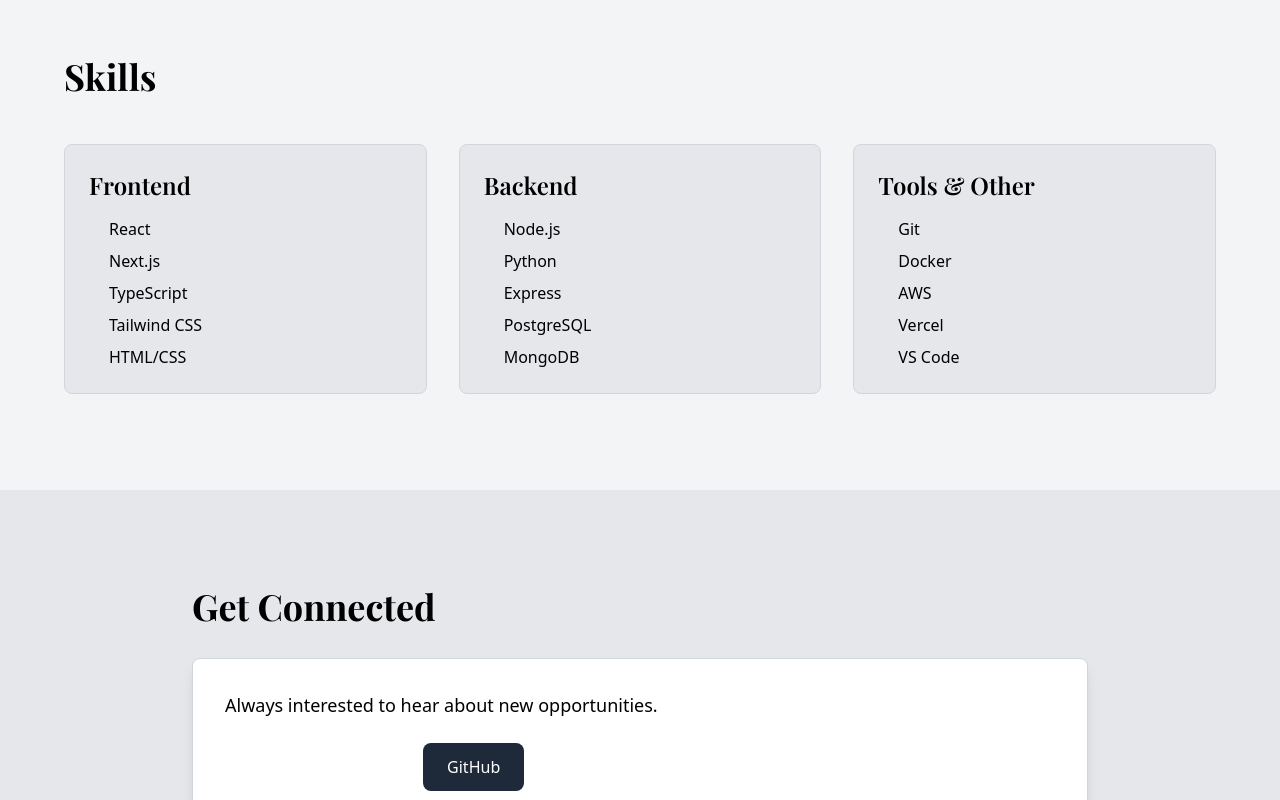
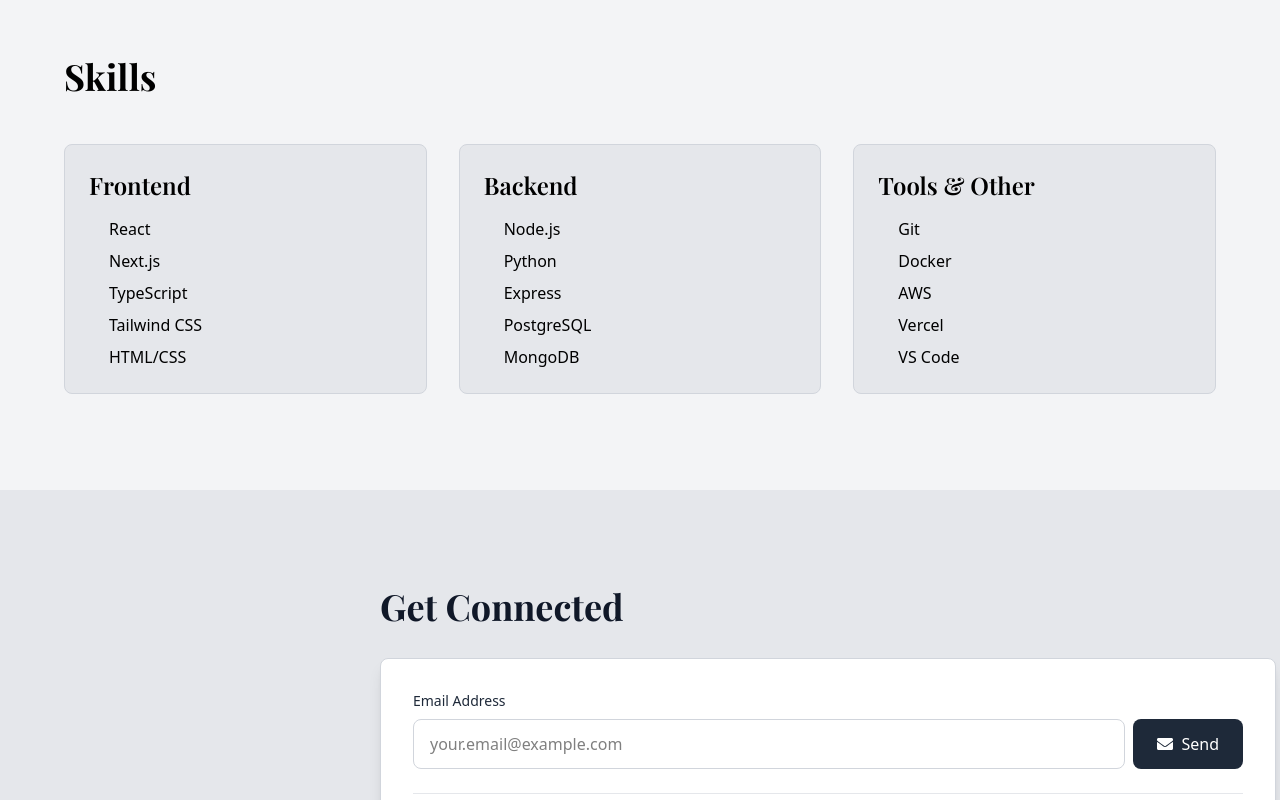
Before and after one commit to aaronfinnila/portfolio, a Next.js app: page / in a window 1280 px wide. Shown: the part 2000-2800 px from the top of the page. Built offline with nearby package versions, Linux system fonts and the light colour scheme; a web font is replaced by a local one.

Commit message:
portfolio progress

```diff
--- a/app/components/Header.tsx
+++ b/app/components/Header.tsx
@@ -1,22 +1,33 @@
 'use client';
 
 import { useState, useEffect } from 'react';
+import { FaGithub, FaLinkedin } from 'react-icons/fa';
 
 export default function Header() {
-  const [isVisible, setIsVisible] = useState(false);
+  const [isVisible, setIsVisible] = useState(true);
+  const [lastScrollY, setLastScrollY] = useState(0);
 
   useEffect(() => {
     const handleScroll = () => {
-      if (window.scrollY > 400) {
+      const currentScrollY = window.scrollY;
+
+      if (currentScrollY < 50) {
+        // Always show when near the top
         setIsVisible(true);
-      } else {
+      } else if (currentScrollY < lastScrollY) {
+        // Scrolling up - show header
+        setIsVisible(true);
+      } else if (currentScrollY > lastScrollY) {
+        // Scrolling down - hide header
         setIsVisible(false);
       }
+
+      setLastScrollY(currentScrollY);
     };
 
     window.addEventListener('scroll', handleScroll);
     return () => window.removeEventListener('scroll', handleScroll);
-  }, []);
+  }, [lastScrollY]);
 
   const scrollToSection = (sectionId: string) => {
     const element = document.getElementById(sectionId);
@@ -31,33 +42,50 @@
     }`}>
       <nav className="container mx-auto px-6 py-4">
         <div className="flex items-center justify-between">
-          <h1 className="text-2xl font-bold text-forest-900">Aaron Finnilä</h1>
+          <h1 className="text-2xl font-bold text-gray-900">Aaron Finnilä</h1>
 
           <div className="flex items-center gap-8">
             <button
               onClick={() => scrollToSection('about')}
-              className="text-forest-800 hover:text-forest-600 transition-colors"
-            >
-              About
+              className="text-gray-800 hover:text-gray-600 transition-colors cursor-pointer"
+            >About
             </button>
             <button
               onClick={() => scrollToSection('projects')}
-              className="text-forest-800 hover:text-forest-600 transition-colors"
-            >
-              Projects
+              className="text-gray-800 hover:text-gray-600 transition-colors cursor-pointer">
+                Projects
             </button>
             <button
               onClick={() => scrollToSection('skills')}
-              className="text-forest-800 hover:text-forest-600 transition-colors"
-            >
-              Skills
+              className="text-gray-800 hover:text-gray-600 transition-colors cursor-pointer">
+                Skills
             </button>
             <button
               onClick={() => scrollToSection('contact')}
-              className="text-forest-800 hover:text-forest-600 transition-colors"
-            >
-              Contact
+              className="text-gray-800 hover:text-gray-600 transition-colors cursor-pointer">
+                Contact
             </button>
+
+            <div className="flex items-center gap-4 ml-4 border-l border-gray-300 pl-4">
+              <a
+                href="https://github.com/aaronfinnila"
+                target="_blank"
+                rel="noopener noreferrer"
+                className="text-gray-800 hover:text-gray-600 transition-colors"
+                aria-label="GitHub"
+              >
+                <FaGithub size={24} />
+              </a>
+              <a
+                href="https://linkedin.com/in/aaronfinnila"
+                target="_blank"
+                rel="noopener noreferrer"
+                className="text-gray-800 hover:text-gray-600 transition-colors"
+                aria-label="LinkedIn"
+              >
+                <FaLinkedin size={24} />
+              </a>
+            </div>
           </div>
         </div>
       </nav>
--- a/app/components/sections/About.tsx
+++ b/app/components/sections/About.tsx
@@ -1,7 +1,7 @@
 export default function About() {
   return (
     <section id="about" className="py-24 px-6">
-      <div className="container mx-auto max-w-4xl">
+      <div className="container mx-89 max-w-4xl">
         <h2 className="text-4xl font-bold mb-8">About Me</h2>
         <div className="space-y-4 text-lg">
           <p>
--- a/app/components/sections/Contact.tsx
+++ b/app/components/sections/Contact.tsx
@@ -1,34 +1,50 @@
+import { FaGithub, FaLinkedin, FaEnvelope } from 'react-icons/fa';
+
 export default function Contact() {
   return (
     <section id="contact" className="py-24 px-6 bg-gray-200">
-      <div className="container mx-auto max-w-4xl">
-        <h2 className="text-4xl font-bold mb-8 text-forest-900">Get Connected</h2>
+      <div className="container mx-89 max-w-4xl">
+        <h2 className="text-4xl font-bold mb-8 text-gray-900">Get Connected</h2>
         <div className="bg-white rounded-lg p-8 shadow-lg border border-gray-300">
-          <p className="text-lg mb-6 text-forest-800">
-            Always interested to hear about new opportunities.
-          </p>
-          <div className="flex flex-wrap gap-4">
-            <a
-              href="mailto:your.email@example.com"
-              className="inline-block px-6 py-3 bg-forest-600 hover:bg-forest-700 text-white rounded-lg transition-colors"
-            >
-              Send me an email
-            </a>
+          <div className="mb-6">
+            <label htmlFor="email" className="block text-sm font-medium text-gray-800 mb-2">
+              Email Address
+            </label>
+            <div className="flex gap-2">
+              <input
+                type="email"
+                id="email"
+                placeholder="your.email@example.com"
+                className="flex-1 px-4 py-3 border border-gray-300 rounded-lg focus:outline-none focus:ring-2 focus:ring-forest-600 focus:border-transparent"
+              />
+              <a
+                href="mailto:aaronfinnila@example.com"
+                className="inline-flex items-center px-6 py-3 bg-gray-800 hover:bg-gray-900 text-white rounded-lg transition-colors"
+              >
+                <FaEnvelope className="mr-2" />
+                Send
+              </a>
+            </div>
+          </div>
+
+          <div className="flex items-center gap-4 pt-4 border-t border-gray-200">
             <a
               href="https://github.com/aaronfinnila"
               target="_blank"
               rel="noopener noreferrer"
-              className="inline-block px-6 py-3 bg-gray-800 hover:bg-gray-900 text-white rounded-lg transition-colors"
+              className="inline-flex items-center gap-2 px-4 py-2 bg-gray-800 hover:bg-gray-900 text-white rounded-lg transition-colors"
             >
-              GitHub
+              <FaGithub size={20} />
+              <span>GitHub</span>
             </a>
             <a
               href="https://linkedin.com/in/aaronfinnila"
               target="_blank"
               rel="noopener noreferrer"
-              className="inline-block px-6 py-3 bg-forest-700 hover:bg-forest-800 text-white rounded-lg transition-colors"
+              className="inline-flex items-center gap-2 px-4 py-2 bg-blue-600 hover:bg-blue-700 text-white rounded-lg transition-colors"
             >
-              LinkedIn
+              <FaLinkedin size={20} />
+              <span>LinkedIn</span>
             </a>
           </div>
         </div>
--- a/package.json
+++ b/package.json
@@ -12,7 +12,8 @@
   "dependencies": {
     "next": "16.0.10",
     "react": "^19.2.3",
-    "react-dom": "^19.2.3"
+    "react-dom": "^19.2.3",
+    "react-icons": "^5.5.0"
   },
   "devDependencies": {
     "@eslint/js": "^9.39.1",
```
Also changed, not shown: 1 other file (tests, documents, lock files or other folders).
